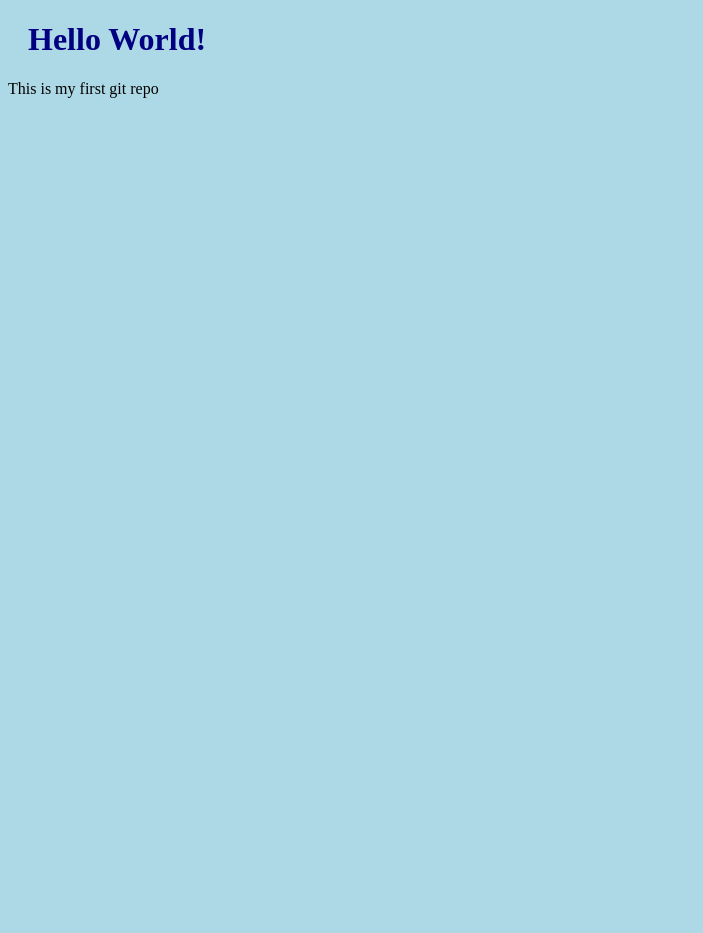
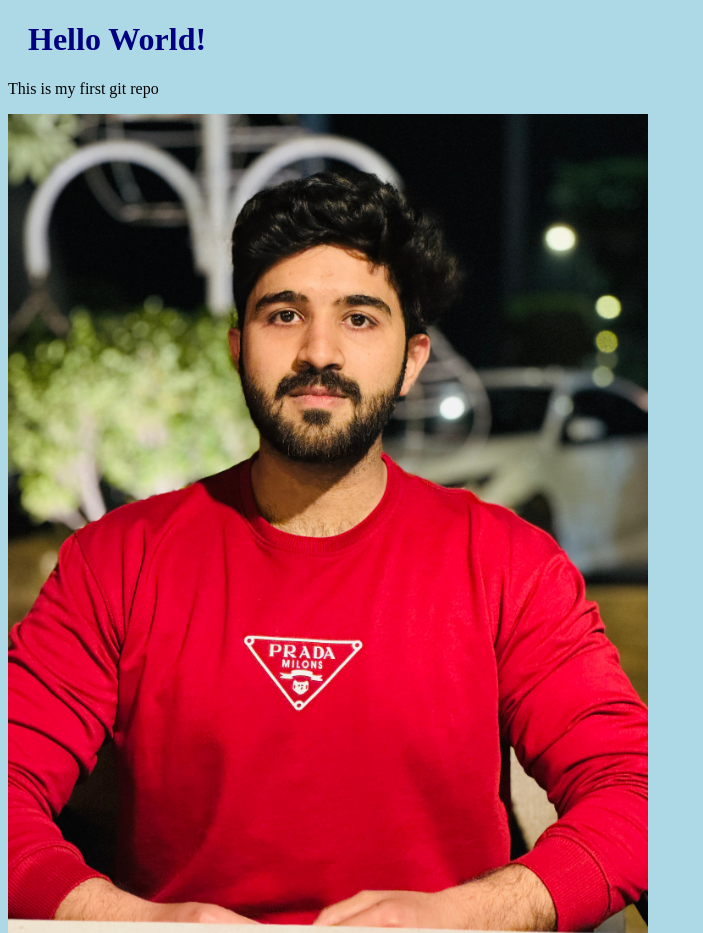
Before and after one commit to hamzanawaz5640/hello-world, a plain HTML site: page index.html in a window 1280 px wide. Shown: the top 933 px of the page, without its empty margins (0-703 px from the left). Before the commit the page ends 800 px from the top, so only its background shows below. Drawn offline with Linux system fonts and the light colour scheme.

Commit message:
Added 2nd image

```diff
--- a/index.html
+++ b/index.html
@@ -9,6 +9,7 @@
 <body>
     <h1>Hello World!</h1>
     <p>This is my first git repo</p>
+    <div><img src="img_hello_git.jpg" alt="hello git" style="width: 100%; max-width: 640px"></div>
 
 </body>
 </html>
```
Also changed, not shown: img_hello_git.jpg (added).
